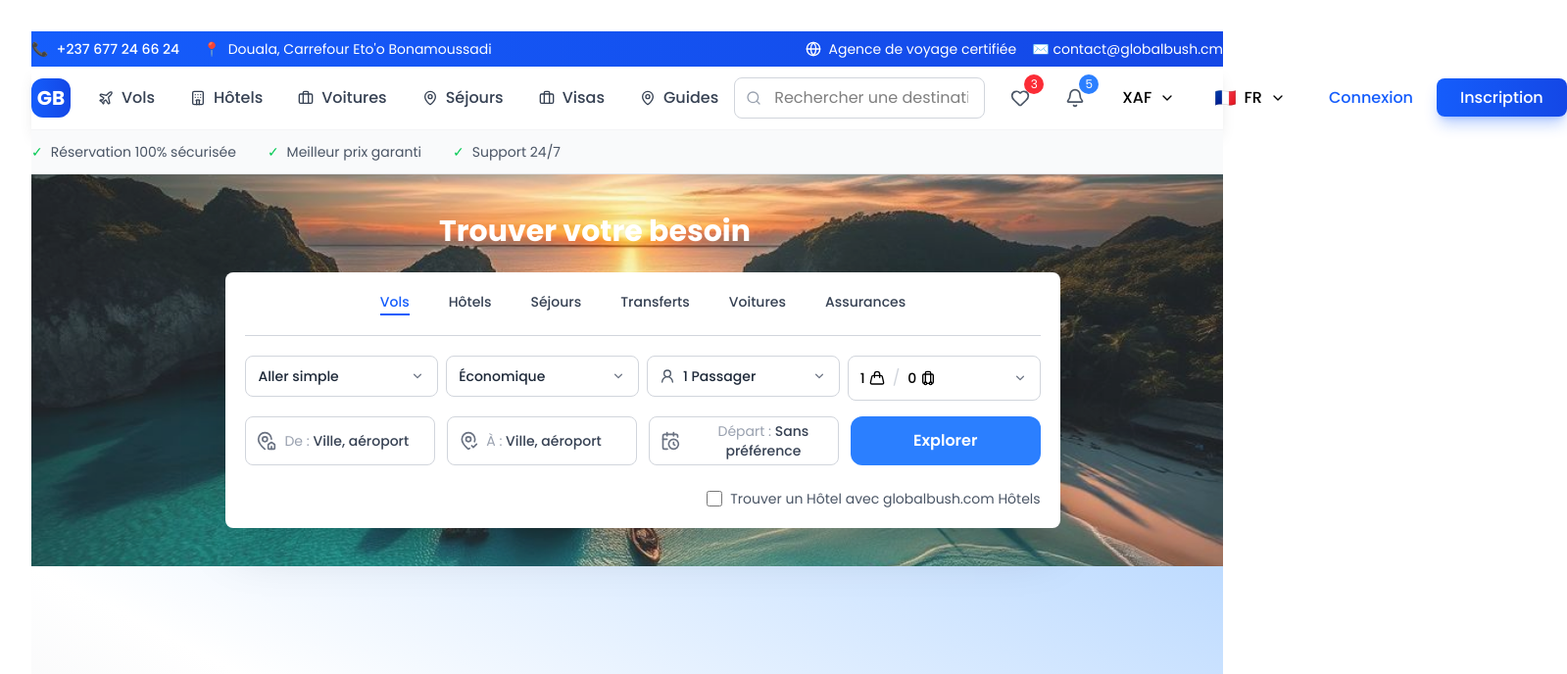
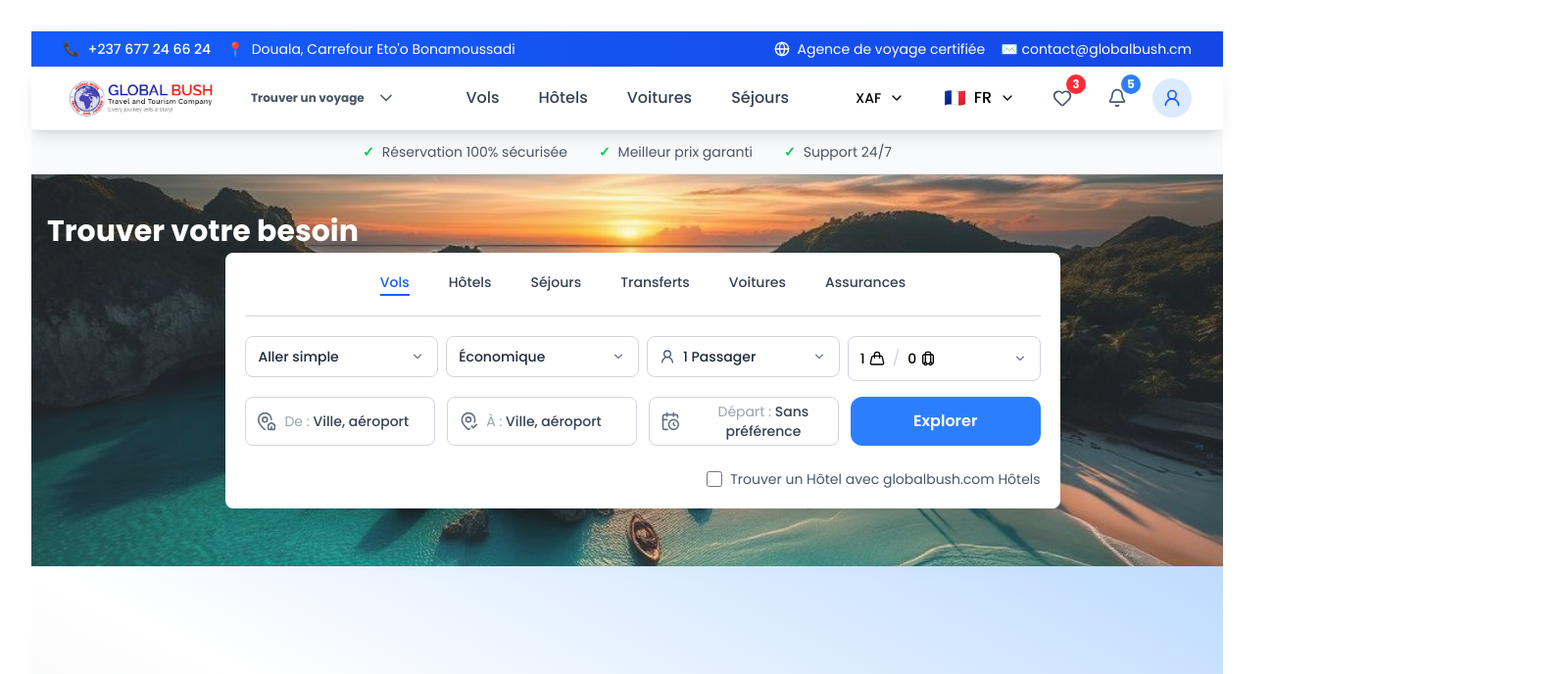
Before and after one commit to stephanezoa/Expedia-Global-Bush-Front, a React (Vite) app: page / in a window 1280 px wide. Shown: the top 688 px of the page at 98% size, 1599 px wide, since content can reach past the window. Built offline with nearby package versions, Linux system fonts and the light colour scheme; grey boxes are pictures that could not be loaded.

Commit message:
refonte du header

```diff
--- a/src/components/Header.jsx
+++ b/src/components/Header.jsx
@@ -1,35 +1,32 @@
 import { useState } from "react";
 import { Link } from "react-router-dom";
 import {
-  Search,
   Globe,
   ChevronDown,
-  User,
   Bell,
   Heart,
   Menu,
   X,
-  Plane,
-  Hotel,
-  Briefcase,
-  MapPin
+  Plane, // Icône pour Vols
+  Hotel, // Icône pour Hôtels
+  Car,   // Icône pour Voitures (utilisé 'Car' au lieu de Briefcase)
+  Briefcase, // Icône pour Séjours
+  UserRound
 } from "lucide-react";
-
-import { motion, AnimatePresence } from "framer-motion";
+import ShopDropdown from "./ShopDropdown"; // Assurez-vous que ce composant est bien responsive
 
 export default function Header() {
   const [mobileMenuOpen, setMobileMenuOpen] = useState(false);
   const [currency, setCurrency] = useState("XAF");
   const [language, setLanguage] = useState("FR");
-  const [isLoggedIn, setIsLoggedIn] = useState(false);
+  // const [isLoggedIn, setIsLoggedIn] = useState(false); // Non utilisé, gardé pour référence
 
+  // AJOUT DES ICÔNES POUR LA NAVIGATION MOBILE
   const navigation = [
-    { name: "Vols", href: "/flights", icon: <Plane className="w-4 h-4" /> },
-    { name: "Hôtels", href: "/hotels", icon: <Hotel className="w-4 h-4" /> },
-    { name: "Voitures", href: "/cars", icon: <Briefcase className="w-4 h-4" /> },
-    { name: "Séjours", href: "/packages", icon: <MapPin className="w-4 h-4" /> },
-    { name: "Visas", href: "/visas", icon: <Briefcase className="w-4 h-4" /> },
-    { name: "Guides", href: "/guides", icon: <MapPin className="w-4 h-4" /> },
+    { name: "Vols", href: "/flights", icon: Plane },
+    { name: "Hôtels", href: "/hotels", icon: Hotel },
+    { name: "Voitures", href: "/cars", icon: Car },
+    { name: "Séjours", href: "/packages", icon: Briefcase },
   ];
 
   const currencies = [
@@ -47,53 +44,51 @@ export default function Header() {
 
   return (
     <>
-      {/* Topbar */}
-      <motion.div
-        className="bg-gradient-to-r from-blue-600 to-blue-700 text-white text-sm py-2"
-        initial={{ opacity: 0, y: -20 }}
-        animate={{ opacity: 1, y: 0 }}
-        transition={{ duration: 0.3 }}
-      >
-        <div className="max-w-7xl mx-auto">
-          <div className="flex items-center justify-between">
-            <div className="flex items-center space-x-6">
-              <div className="flex items-center space-x-2">
-                <span className="hidden sm:inline">📞</span>
-                <span className="font-medium">+237 677 24 66 24</span>
+      {/* Topbar (Afficheur d'informations de contact/promo) */}
+      <div className="bg-gradient-to-r from-blue-600 to-blue-700 text-white text-xs sm:text-sm py-2">
+        <div className="max-w-7xl mx-auto px-4 sm:px-6 lg:px-8">
+          <div className="flex items-center justify-between gap-4 md:gap-8 lg:gap-12">
+
+            {/* Contact Info (Gauche) */}
+            <div className="flex items-center space-x-4">
+              <div className="flex items-center space-x-1 sm:space-x-2">
+                <span className="text-sm">📞</span>
+                <span className="font-medium whitespace-nowrap">+237 677 24 66 24</span>
               </div>
-              <div className="hidden md:flex items-center space-x-2">
+              <div className="hidden lg:flex items-center space-x-2">
                 <span>📍</span>
                 <span>Douala, Carrefour Eto'o Bonamoussadi</span>
               </div>
             </div>
 
+            {/* Certifications & Email (Droite) */}
             <div className="flex items-center space-x-4">
-              <div className="hidden md:flex items-center space-x-2">
+              <div className="hidden sm:flex items-center space-x-2">
                 <Globe className="w-4 h-4" />
                 <span>Agence de voyage certifiée</span>
               </div>
               <a
                 href="mailto:info@globalbushtratour.com"
-                className="hover:text-blue-100 transition"
+                className="hover:text-blue-100 transition whitespace-nowrap"
               >
                 ✉️ contact@globalbush.cm
               </a>
             </div>
           </div>
         </div>
-      </motion.div>
+      </div>
 
-      {/* HEADER */}
-      <header className="z-50 bg-white shadow-lg border-b border-gray-100">
-
-        <div className=" max-w-7xl mx-auto">
+      {/* Main Header */}
+      <header className="sticky top-0 z-40 bg-white shadow-lg border-b border-gray-100">
+        <div className="max-w-7xl mx-auto px-4 sm:px-6 lg:px-8">
           <div className="flex items-center justify-between h-16">
 
-            {/* Logo + mobile */}
+            {/* Logo et Menu Mobile */}
             <div className="flex items-center space-x-4">
               <button
                 onClick={() => setMobileMenuOpen(!mobileMenuOpen)}
-                className="md:hidden p-2 rounded-lg hover:bg-gray-100 transition"
+                className="p-2 rounded-lg hover:bg-gray-100 transition md:hidden"
+                aria-label="Toggle Mobile Menu"
               >
                 {mobileMenuOpen ? (
                   <X className="w-6 h-6 text-gray-700" />
@@ -103,137 +98,88 @@ export default function Header() {
               </button>
 
               <Link to="/" className="flex items-center space-x-3">
-                <div className="w-10 h-10 bg-gradient-to-r from-blue-600 to-blue-700 rounded-xl flex items-center justify-center">
-                  <span className="text-white font-bold text-xl">GB</span>
-                </div>
-                <div className="hidden md:block">
-
+                <div className="w-32 sm:w-40 h-auto rounded-xl flex items-center justify-center">
+                  <img src="src/assets/logoApp.jpg" alt="Logo IRIVENT" className="w-full h-auto" />
                 </div>
               </Link>
+
+              {/* ShopDropdown (Gardé pour le contexte, s'assurer qu'il est réactif) */}
+              <div className="hidden sm:block">
+                  <ShopDropdown />
+              </div>
             </div>
 
-            {/* Navigation Desktop */}
-            <nav className="hidden md:flex items-center space-x-1">
-              {navigation.map((item, i) => (
-                <motion.div
-                  key={i}
-                  whileHover={{ scale: 1.05 }}
-                  transition={{ type: "spring", stiffness: 300 }}
-                >
+            {/* Navigation Principale (Desktop/Tablet) */}
+            <nav className="hidden md:flex items-center space-x-1 lg:space-x-2">
+              {navigation.map((item) => (
+                <div key={item.name}>
                   <Link
                     to={item.href}
-                    className="flex items-center space-x-2 px-4 py-2 rounded-lg text-gray-700 hover:text-blue-600 hover:bg-blue-50 transition-all duration-300 group relative"
+                    className="flex items-center space-x-2 px-3 lg:px-4 py-2 rounded-lg text-gray-700 hover:text-blue-600 hover:bg-blue-50 transition-all duration-300 group font-medium text-sm lg:text-base"
                   >
-                    {item.icon}
-                    <span className="font-medium">{item.name}</span>
+                    {item.name}
                   </Link>
-                </motion.div>
+                </div>
               ))}
             </nav>
 
-            {/* Right actions */}
+            {/* Actions de l'Utilisateur et Sélecteurs */}
             <div className="flex items-center space-x-2 md:space-x-4">
 
-              {/* Search */}
-              <motion.div
-                className="hidden lg:flex relative"
-                whileFocus={{ scale: 1.03 }}
-              >
-                <input
-                  type="text"
-                  placeholder="Rechercher une destination..."
-                  className="pl-10 pr-4 py-2 w-64 border border-gray-300 rounded-lg focus:outline-none focus:ring-2 focus:ring-blue-500 transition"
-                />
-                <Search className="absolute left-3 top-1/2 -translate-y-1/2 w-4 h-4 text-gray-400" />
-              </motion.div>
-
-              {/* Favorites */}
-              <motion.button
-                className="hidden md:flex items-center justify-center w-10 h-10 rounded-full hover:bg-gray-100 transition relative"
-                whileTap={{ scale: 0.9 }}
-              >
-                <Heart className="w-5 h-5 text-gray-600" />
-                <span className="absolute -top-1 -right-1 w-5 h-5 bg-red-500 text-white text-xs rounded-full flex items-center justify-center">
-                  3
-                </span>
-              </motion.button>
-
-              {/* Notifications */}
-              <motion.button
-                className="hidden md:flex items-center justify-center w-10 h-10 rounded-full hover:bg-gray-100 transition relative"
-                whileTap={{ scale: 0.9 }}
-              >
-                <Bell className="w-5 h-5 text-gray-600" />
-                <span className="absolute -top-1 -right-1 w-5 h-5 bg-blue-500 text-white text-xs rounded-full flex items-center justify-center">
-                  5
-                </span>
-              </motion.button>
-
-              {/* Currency */}
+              {/* Sélecteur de Devise */}
               <div className="hidden md:block relative group">
-                <motion.button
-                  className="flex items-center space-x-2 px-3 py-2 rounded-lg hover:bg-gray-100 transition"
-                  whileTap={{ scale: 0.95 }}
+                <button
+                  className="flex items-center space-x-2 px-3 py-2 rounded-lg hover:bg-gray-100 transition text-sm"
+                  aria-label={`Current currency: ${currency}`}
                 >
                   <span className="font-medium">{currency}</span>
                   <ChevronDown className="w-4 h-4" />
-                </motion.button>
+                </button>
 
-                <AnimatePresence>
-                  <motion.div
-                    initial={{ opacity: 0, y: 10, scale: 0.95 }}
-                    animate={{ opacity: 1, y: 0, scale: 1 }}
-                    exit={{ opacity: 0, y: 10, scale: 0.95 }}
-                    transition={{ duration: 0.2 }}
-                    className="absolute right-0 top-full mt-2 w-48 bg-white rounded-xl shadow-2xl border border-gray-200 p-2 opacity-0 invisible group-hover:opacity-100 group-hover:visible z-50"
+                <div
+                  className="absolute right-0 top-full mt-2 w-48 bg-white rounded-xl shadow-2xl border border-gray-200 p-2 opacity-0 invisible group-hover:opacity-100 group-hover:visible transition-all duration-300 z-50"
                 >
                   {currencies.map((curr) => (
                     <button
                       key={curr.code}
                       onClick={() => setCurrency(curr.code)}
-                        className={`w-full flex items-center justify-between px-3 py-2 rounded-lg transition ${
+                      className={`w-full flex items-center justify-between px-3 py-2 rounded-lg transition text-left text-sm ${
                         currency === curr.code
-                            ? "bg-blue-50 text-blue-600"
+                          ? "bg-blue-50 text-blue-600 font-semibold"
                           : "hover:bg-gray-50"
                       }`}
                     >
                       <div className="flex items-center space-x-3">
                         <span className="font-medium">{curr.code}</span>
-                          <span className="text-sm text-gray-600">{curr.name}</span>
+                        <span className="text-gray-600">{curr.name}</span>
                       </div>
                       <span className="text-gray-500">{curr.symbol}</span>
                     </button>
                   ))}
-                  </motion.div>
-                </AnimatePresence>
+                </div>
               </div>
 
-              {/* Language */}
+              {/* Sélecteur de Langue */}
               <div className="relative group">
-                <motion.button
-                  className="flex items-center space-x-2 px-3 py-2 rounded-lg hover:bg-gray-100 transition"
-                  whileTap={{ scale: 0.95 }}
+                <button
+                  className="flex items-center space-x-1 sm:space-x-2 px-2 sm:px-3 py-2 rounded-lg hover:bg-gray-100 transition"
+                  aria-label={`Current language: ${language}`}
                 >
                   <span className="text-lg">{languages.find(l => l.code === language)?.flag}</span>
-                  <span className="font-medium hidden md:inline">{language}</span>
-                  <ChevronDown className="w-4 h-4" />
-                </motion.button>
+                  <span className="font-medium hidden sm:inline">{language}</span>
+                  <ChevronDown className="w-4 h-4 hidden sm:inline" />
+                </button>
 
-                <AnimatePresence>
-                  <motion.div
-                    initial={{ opacity: 0, y: 10, scale: 0.95 }}
-                    animate={{ opacity: 1, y: 0, scale: 1 }}
-                    exit={{ opacity: 0, y: 10, scale: 0.95 }}
-                    transition={{ duration: 0.2 }}
-                    className="absolute right-0 top-full mt-2 w-48 bg-white rounded-xl shadow-2xl border border-gray-200 p-2 opacity-0 invisible group-hover:opacity-100 group-hover:visible z-50"
+                <div
+                  className="absolute right-0 top-full mt-2 w-48 bg-white rounded-xl shadow-2xl border border-gray-200 p-2 opacity-0 invisible group-hover:opacity-100 group-hover:visible transition-all duration-300 z-50"
                 >
                   {languages.map((lang) => (
                     <button
                       key={lang.code}
                       onClick={() => setLanguage(lang.code)}
-                        className={`w-full flex items-center space-x-3 px-3 py-2 rounded-lg transition ${
+                      className={`w-full flex items-center space-x-3 px-3 py-2 rounded-lg transition text-left text-sm ${
                         language === lang.code
-                            ? "bg-blue-50 text-blue-600"
+                          ? "bg-blue-50 text-blue-600 font-semibold"
                           : "hover:bg-gray-50"
                       }`}
                     >
@@ -241,126 +187,130 @@ export default function Header() {
                       <span className="font-medium">{lang.name}</span>
                     </button>
                   ))}
-                  </motion.div>
-                </AnimatePresence>
+                </div>
               </div>
 
-              {/* Auth */}
-              {isLoggedIn ? (
-                <div className="relative group">
-                  <motion.button
-                    className="flex items-center space-x-2 px-4 py-2 bg-gradient-to-r from-blue-600 to-blue-700 text-white rounded-lg hover:from-blue-700 hover:to-blue-800 transition shadow-lg shadow-blue-600/30"
-                    whileTap={{ scale: 0.95 }}
+              {/* Icônes de notification (Favoris, Notifications) */}
+              <button
+                className="hidden lg:flex items-center justify-center w-10 h-10 rounded-full hover:bg-gray-100 transition relative"
+                aria-label="View Favorites"
               >
-                    <User className="w-5 h-5" />
-                    <span className="hidden md:inline font-medium">Mon compte</span>
-                    <ChevronDown className="w-4 h-4" />
-                  </motion.button>
+                <Heart className="w-5 h-5 text-gray-600" />
+                <span className="absolute -top-1 -right-1 w-5 h-5 bg-red-500 text-white text-xs rounded-full flex items-center justify-center font-bold">
+                  3
+                </span>
+              </button>
 
-                  <AnimatePresence>
-                    <motion.div
-                      initial={{ opacity: 0, y: 10, scale: 0.95 }}
-                      animate={{ opacity: 1, y: 0, scale: 1 }}
-                      exit={{ opacity: 0, y: 10, scale: 0.95 }}
-                      transition={{ duration: 0.2 }}
-                      className="absolute right-0 top-full mt-2 w-56 bg-white rounded-xl shadow-2xl border border-gray-200 p-2 opacity-0 invisible group-hover:opacity-100 group-hover:visible z-50"
+              <button
+                className="hidden lg:flex items-center justify-center w-10 h-10 rounded-full hover:bg-gray-100 transition relative"
+                aria-label="View Notifications"
               >
-                      <div className="p-3 border-b border-gray-100">
-                        <div className="font-medium">John Doe</div>
-                        <div className="text-sm text-gray-500">john@example.com</div>
-                      </div>
-                      <div className="py-1">
-                        {["Mon profil", "Mes réservations", "Mes favoris", "Paramètres", "Déconnexion"].map((item) => (
+                <Bell className="w-5 h-5 text-gray-600" />
+                <span className="absolute -top-1 -right-1 w-5 h-5 bg-blue-500 text-white text-xs rounded-full flex items-center justify-center font-bold">
+                  5
+                </span>
+              </button>
+
+              {/* Icône de Profil Utilisateur */}
               <button
-                            key={item}
-                            className="w-full text-left px-3 py-2 rounded-lg hover:bg-gray-50 transition"
+                className="flex items-center justify-center w-10 h-10 rounded-full bg-blue-100 hover:bg-blue-200 transition relative"
+                aria-label="User Profile"
               >
-                            {item}
+                <UserRound className="w-5 h-5 text-blue-600" />
               </button>
-                        ))}
-                      </div>
-                    </motion.div>
-                  </AnimatePresence>
-                </div>
-              ) : (
-                <div className="flex items-center space-x-2">
-                  <Link
-                    to="/login"
-                    className="px-4 py-2 text-blue-600 font-medium hover:text-blue-700 transition"
-                  >
-                    Connexion
-                  </Link>
-                  <motion.div whileTap={{ scale: 0.95 }}>
-                    <Link
-                      to="/register"
-                      className="px-6 py-2 bg-gradient-to-r from-blue-600 to-blue-700 text-white font-medium rounded-lg hover:from-blue-700 hover:to-blue-800 transition shadow-lg shadow-blue-600/30"
-                    >
-                      Inscription
-                    </Link>
-                  </motion.div>
-                </div>
-              )}
-
             </div>
           </div>
         </div>
 
-        {/* Mobile Menu */}
-        <AnimatePresence>
+        {/* Mobile Menu Overlay */}
         {mobileMenuOpen && (
-            <motion.div
-              initial={{ x: "-100%" }}
-              animate={{ x: 0 }}
-              exit={{ x: "-100%" }}
-              transition={{ duration: 0.3, ease: "easeInOut" }}
-              className="md:hidden fixed top-0 left-0 w-64 h-full bg-white shadow-xl z-50 p-6"
-            >
+          // Fixed pour couvrir l'écran, z-index élevé (z-50)
+          <div className="md:hidden fixed inset-0 z-50">
+            {/* Contenu du Menu (glisse de la gauche) */}
+            <div className="absolute top-0 left-0 w-64 h-full bg-white shadow-2xl p-6 overflow-y-auto">
               <div className="flex justify-between items-center mb-6">
-                <h2 className="text-lg font-bold text-gray-800">Menu</h2>
-                <button onClick={() => setMobileMenuOpen(false)}>
-                  <X className="w-6 h-6 text-gray-700" />
+                <h2 className="text-xl font-bold text-gray-800">Menu</h2>
+                <button onClick={() => setMobileMenuOpen(false)} aria-label="Close Mobile Menu">
+                  <X className="w-6 h-6 text-gray-700 hover:text-red-500 transition" />
                 </button>
               </div>
 
-              <div className="space-y-4">
+              <div className="space-y-2 border-t pt-4">
                 {navigation.map((item) => (
                   <Link
                     key={item.name}
                     to={item.href}
                     onClick={() => setMobileMenuOpen(false)}
-                    className="flex items-center space-x-3 px-3 py-2 rounded-lg hover:bg-blue-50 transition"
+                    className="flex items-center space-x-4 px-3 py-3 rounded-xl text-lg font-semibold text-gray-700 hover:bg-blue-50 hover:text-blue-600 transition duration-200"
                   >
-                    {item.icon}
-                    <span className="font-medium text-gray-700">{item.name}</span>
+                    {/* Utilisation de l'icône de l'item */}
+                    <item.icon className="w-5 h-5" />
+                    <span>{item.name}</span>
                   </Link>
                 ))}
               </div>
-            </motion.div>
+
+              {/* Sélecteurs Langue/Devise sur Mobile */}
+              <div className="mt-8 pt-4 border-t space-y-3">
+                <div className="text-sm font-semibold text-gray-500 mb-2">Préférences</div>
+                {/* Sélecteur de Devise Mobile */}
+                <div className="border rounded-xl p-3">
+                  <label className="block text-xs font-medium text-gray-600 mb-1">Devise</label>
+                  <select
+                    value={currency}
+                    onChange={(e) => setCurrency(e.target.value)}
+                    className="w-full bg-white text-gray-700 font-semibold focus:outline-none"
+                  >
+                    {currencies.map((curr) => (
+                      <option key={curr.code} value={curr.code}>
+                        {curr.code} - {curr.name} ({curr.symbol})
+                      </option>
+                    ))}
+                  </select>
+                </div>
+                {/* Sélecteur de Langue Mobile */}
+                <div className="border rounded-xl p-3">
+                  <label className="block text-xs font-medium text-gray-600 mb-1">Langue</label>
+                  <select
+                    value={language}
+                    onChange={(e) => setLanguage(e.target.value)}
+                    className="w-full bg-white text-gray-700 font-semibold focus:outline-none"
+                  >
+                    {languages.map((lang) => (
+                      <option key={lang.code} value={lang.code}>
+                        {lang.flag} {lang.name}
+                      </option>
+                    ))}
+                  </select>
+                </div>
+              </div>
+            </div>
+            <div
+                className="absolute inset-0 bg-black opacity-30"
+                onClick={() => setMobileMenuOpen(false)}
+            ></div>
+          </div>
         )}
-        </AnimatePresence>
-
       </header>
 
-      {/* Bottom guarantees */}
       <div className="hidden md:block bg-gray-50 border-b border-gray-200 py-3">
-        <div className=" max-w-7xl mx-auto ">
-          <div className="flex items-center space-x-8">
+        <div className="max-w-7xl mx-auto px-4 sm:px-6 lg:px-8">
+          <div className="flex items-center justify-center space-x-4 sm:space-x-8">
             <div className="flex items-center space-x-2 text-sm text-gray-600">
-              <span className="text-green-500">✓</span>
+              <span className="text-green-500 font-bold">✓</span>
               <span>Réservation 100% sécurisée</span>
             </div>
             <div className="flex items-center space-x-2 text-sm text-gray-600">
-              <span className="text-green-500">✓</span>
+              <span className="text-green-500 font-bold">✓</span>
               <span>Meilleur prix garanti</span>
             </div>
             <div className="flex items-center space-x-2 text-sm text-gray-600">
-              <span className="text-green-500">✓</span>
+              <span className="text-green-500 font-bold">✓</span>
               <span>Support 24/7</span>
             </div>
           </div>
         </div>
       </div>
-
     </>
   );
 }
--- a/src/components/Hero.jsx
+++ b/src/components/Hero.jsx
@@ -36,14 +36,14 @@ export default function Hero() {
                 <div className="absolute inset-0 bg-white/10"></div>
             </div>
 
-            <div className="relative z-10 px-4 ml-100 mt-10 md:mt-15 lg:mt-10 items-center justify-start">
+            <div className="relative z-10 px-4 mt-10 md:mt-14 lg:mt-10 items-center justify-start">
               <h1 className="text-sm md:text-3xl lg:text-3xl font-bold text-white mb-3">
                 Trouver votre besoin
               </h1>
             </div>
         </div>
 
-        <div className='absolute w-[90%] left-0 md:left-8 md:w-[90%] lg:w-[70%] mx-auto right-0 top-30 md:top-40  lg:top-25 rounded-lg shadow-2xl bg-white z-40 p-5'>
+        <div className='absolute w-[90%] left-0 md:left-8 md:w-[90%] lg:w-[70%] mx-auto right-0 top-20 md:top-24 lg:top-20 rounded-lg shadow-2xl bg-white z-40 p-5'>
 
             <nav className="text-xs md:text-sm flex justify-center items-center space-x-1 md:space-x-10 text-md">
             {tabs.map((tab) => (
```
Lines whose indentation alone changed are shown as unchanged.
